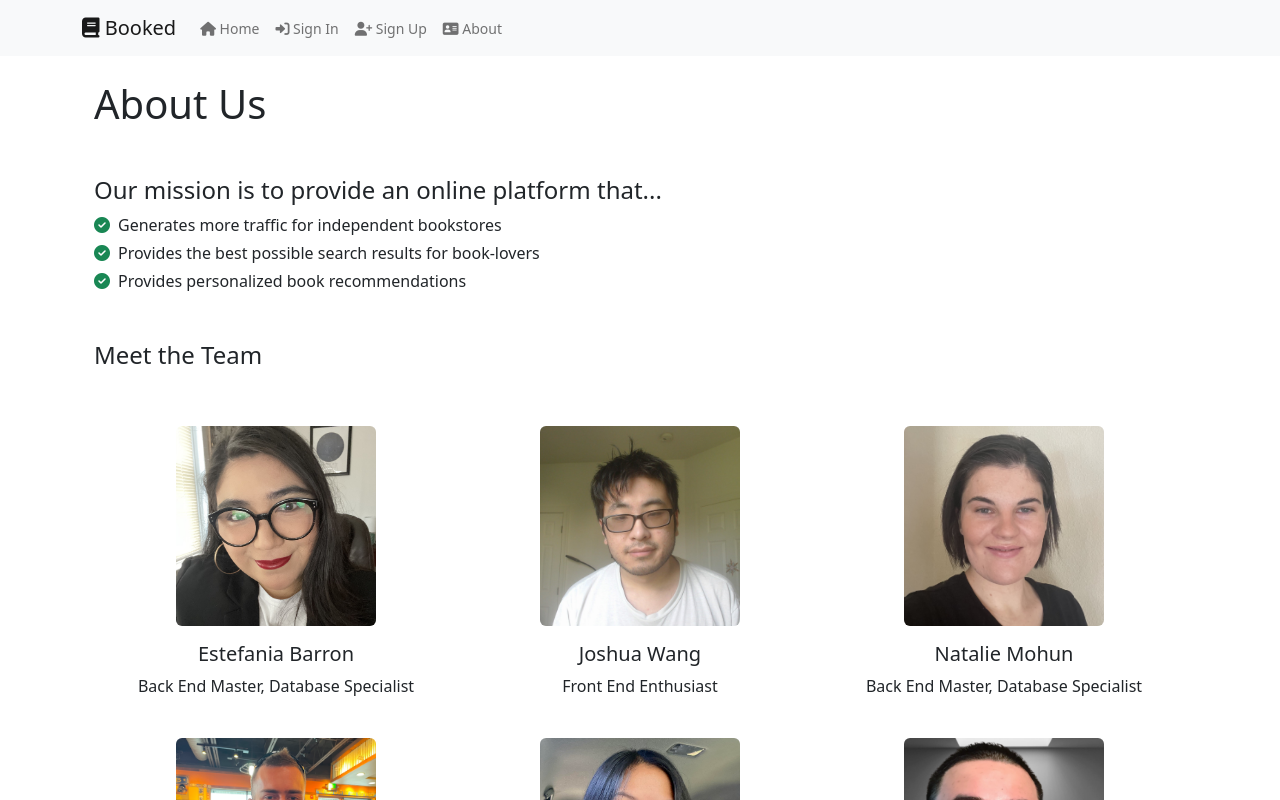
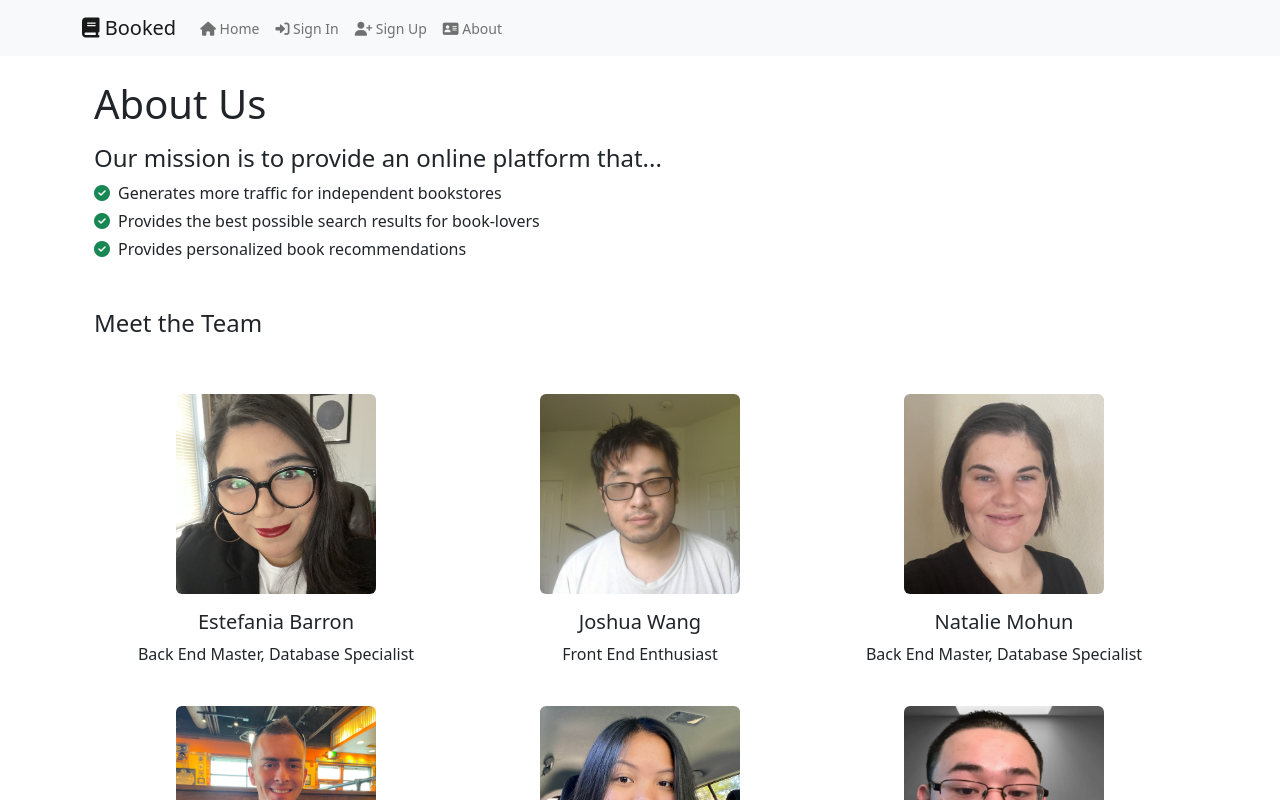
Before and after one commit to lvSojen/2023-Spring-CS411W-GOLD, a React (Create React App) app in the folder frontend/: page /about in a window 1280 px wide. Shown: the top 800 px of the page. Built offline with nearby package versions, Linux system fonts and the light colour scheme.

Commit message:
♻️ (PR): shorten the magrin top for the titile

```diff
--- a/frontend/src/screens/AboutScreen.js
+++ b/frontend/src/screens/AboutScreen.js
@@ -8,7 +8,9 @@ function AboutScreen() {
     <Container className="py-3">
       <MDBTypography listUnStyled className="mb-0">
         <h1>About Us</h1>
-        <h4 className="mt-5">Our mission is to provide an online platform that...</h4>
+        <h4 className="mt-3">
+          Our mission is to provide an online platform that...
+        </h4>
         <li className="mb-1">
           <MDBIcon icon="check-circle" className="me-2 text-success" />
           Generates more traffic for independent bookstores
@@ -23,9 +25,7 @@ function AboutScreen() {
         </li>
       </MDBTypography>
       {/* <Link to="/" style={{ textDecoration: "none" }}> */}
-        <h4 className="mt-5">
-          Meet the Team
-        </h4>
+      <h4 className="mt-5">Meet the Team</h4>
       {/* </Link> */}
       <TeamPhoto />
     </Container>
```
